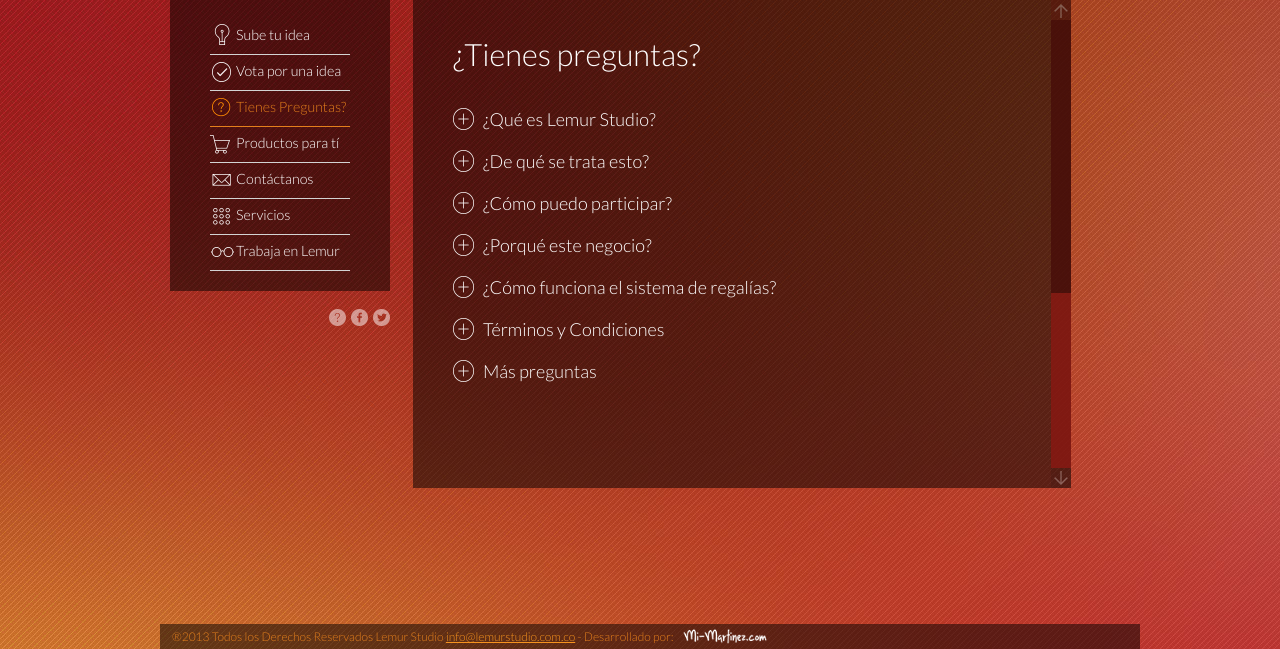
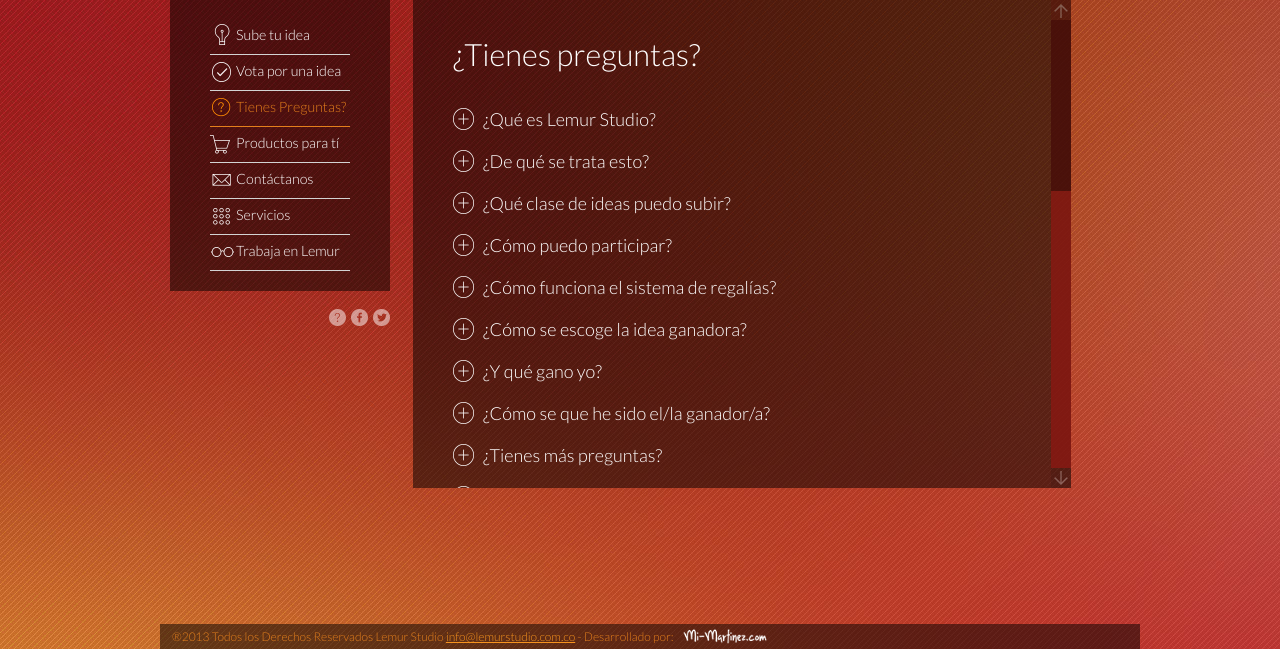
Before and after one commit to juan2ramos/lemurFront, a PHP site: page /preguntas in a window 1280 px wide. Shown: the part 151-800 px from the top of the page. Run offline with PHP 8.4, Linux system fonts and the light colour scheme; some libraries are stand-ins or nearby versions.

Commit message:
PHP preguntas

```diff
--- a/views/preguntas.php
+++ b/views/preguntas.php
@@ -11,33 +11,40 @@
 					<dd>
 						Tienes una idea de producto, la dibujas y le tomas una foto o la explicas por medio de un video, te registras en nuestra plataforma, subes tu idea, consigues la mayor cantidad de votos, el equipo de Lemur Studio te elige como idea ganadora, diseña tu idea, la produce, la vende y tu recibes un porcentaje por cada producto vendido.
 					</dd>
+					<dt><a href="" class="expand">¿Qué clase de ideas puedo subir?</a></dt>
+					<dd>
+						La que quieras, siempre y cuando sea una idea de producto.
+					</dd>
 					<dt><a href="" class="expand">¿Cómo puedo participar?</a></dt>
 					<dd>
-						Dolor sit amet, consectetur adipiscing elit. Aliquam vitae fringilla augue.
-						Maecenas in lectus lorem. In et accumsan mi. Aenean vestibulum nisl eu arcu
-						viverra iaculis. In hac habitasse platea dictumst. In vehicula diam et
-						mauris imperdiet aliquet.
-					</dd>
-
-					<dt><a href="" class="expand">¿Porqué este negocio?</a></dt>
-					<dd>
-						Dolor sit amet, consectetur adipiscing elit. Aliquam vitae fringilla augue.
-						Maecenas in lectus lorem. In et accumsan mi. Aenean vestibulum nisl eu arcu
-						viverra iaculis. In hac habitasse platea dictumst. In vehicula diam et
-						mauris imperdiet aliquet.
+						 Es muy fácil, regístrate, sube tu idea de producto de consumo, consigue con tus amigos la mayor cantidad de votos, para esto ellos también deben estar registrados, y espera que el grupo de Lemur Studio elija tu idea como ganadora, entonces, te lo haremos saber.
 					</dd>
 
 					<dt><a href="" class="expand">¿Cómo funciona el sistema de regalías?</a></dt>
 					<dd>
-						Dolor sit amet, consectetur adipiscing elit. Aliquam vitae fringilla augue.
-						Maecenas in lectus lorem. In et accumsan mi. Aenean vestibulum nisl eu arcu
-						viverra iaculis. In hac habitasse platea dictumst. In vehicula diam et
-						mauris imperdiet aliquet.
+						En el momento que tu idea sea la ganadora, el equipo de Lemur Studio la diseñará, desarrollará y venderá. Por la venta de cada producto, tú recibirás un porcentaje durante el tiempo que éste sea vendido, y será consignado el valor cada mes en la cuenta bancaria que nos indiques.
 					</dd>
-
+					<dt><a href="" class="expand">¿Cómo se escoge la idea ganadora?</a></dt>
+					<dd>
+						Después de subir tu idea, debes conseguir la mayor cantidad de votos, al finalizar la votación, se escogerán las 3 ideas con mayor cantidad de puntos y de éstas 3, el equipo de Lemur Studio elegirá la idea que finalmente diseñara, producirá y comercializará
+					</dd>
+					<dt><a href="" class="expand">¿Y qué gano yo?</a></dt>
+					<dd>
+						Aparte de las regalías que recibirás durante el tiempo de venta del producto, en cada empaque vendrá un reconocimiento para que las personas que lo adquieran sepan que la idea vino de tí.
+					</dd>
+					<dt><a href="" class="expand">¿Cómo se que he sido el/la ganador/a?</a></dt>
+					<dd>
+						Cuando el equipo de Lemur Studio te elija como idea ganadora, pasado el tiempo de las votaciones,  te enviaremos una notificación a tu correo electrónico y posteriormente nos comunicaremos contigo para empezar todo el proceso interno para la creación de tu idea de producto.
+					</dd>
+					<dt><a href="" class="expand">¿Tienes más preguntas?</a></dt>
+					<dd>
+						Escríbenos y te responderemos cuanto antes.
+					</dd>
+					<dt><a href="" class="expand">¿Cómo subo mi video?</a></dt>
+					<dd>
+						Sencillo, sólo colocas el link de tu video de youtube en el menú “sube tu idea” y ya está.
+					</dd>
 					<dt><a href="terminos-y-condiciones" >Términos y Condiciones</a></dt>
-
-
 					<dt><a href="contacto" >Más preguntas</a></dt>
 
 				</dl>
```
